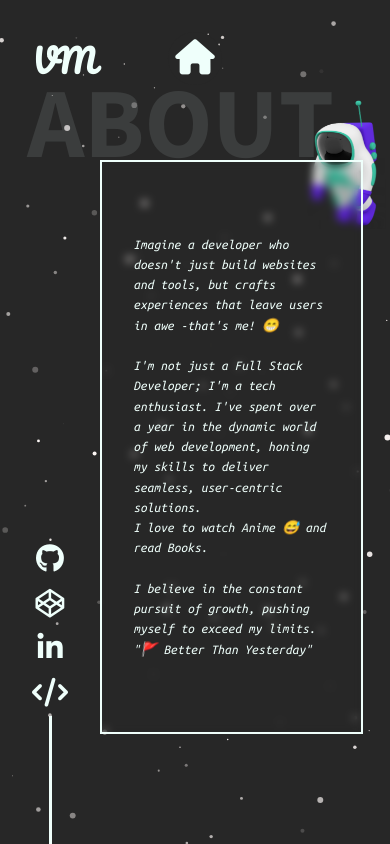
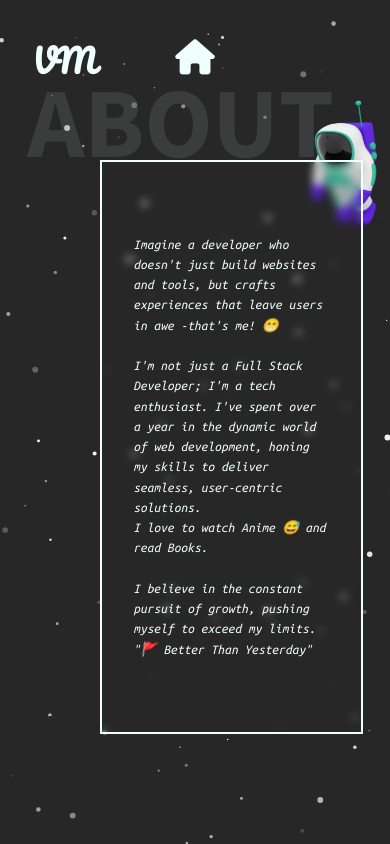
Before and after one commit to varunmukherjee1/Portfolio, a React (Create React App) app: page /about in a window 390 px wide. Built offline with nearby package versions, Linux system fonts and the light colour scheme.

Commit message:
ref link icon color changes

```diff
--- a/src/components/SocialLinks.jsx
+++ b/src/components/SocialLinks.jsx
@@ -13,7 +13,7 @@ function SocialLinks(props) {
             animate = {{scale: [0,1,1.5,1]}}
             transition = {{type: "spring" , duration: 1, delay: 1}}
         >
-            <a style = {{color: `${props.color === "dark"? darkTheme.text:darkTheme.body}`}} target = "_blank" rel="noreferrer" href = "https://github.com/varunmukherjee1">
+            <a className = "ref_link_icon" style = {{color: `${props.color === "dark"? darkTheme.text:darkTheme.body}`}} target = "_blank" rel="noreferrer" href = "https://github.com/varunmukherjee1">
                 <i className="fa-brands fa-github"></i>
             </a>
         </motion.div>
@@ -22,7 +22,7 @@ function SocialLinks(props) {
             animate = {{scale: [0,1,1.5,1]}}
             transition = {{type: "spring" , duration: 1, delay: 1.2}}
         >
-            <a style = {{color: `${props.color === "dark"? darkTheme.text:darkTheme.body}`}} target = "_blank" rel="noreferrer" href = "https://codepen.io/varunmukherjee1">
+            <a className = "ref_link_icon" style = {{color: `${props.color === "dark"? darkTheme.text:darkTheme.body}`}} target = "_blank" rel="noreferrer" href = "https://codepen.io/varunmukherjee1">
                 <i className ="fa-brands fa-codepen"></i>
             </a>
         </motion.div>
@@ -31,7 +31,7 @@ function SocialLinks(props) {
             animate = {{scale: [0,1,1.5,1]}}
             transition = {{type: "spring" , duration: 1, delay: 1.4}}
         >
-            <a style = {{color: `${props.color === "dark"? darkTheme.text:darkTheme.body}`}} target = "_blank" rel="noreferrer" href = "https://www.linkedin.com/in/varun-mukherjee-a68a121ba/">
+            <a className = "ref_link_icon" style = {{color: `${props.color === "dark"? darkTheme.text:darkTheme.body}`}} target = "_blank" rel="noreferrer" href = "https://www.linkedin.com/in/varun-mukherjee-a68a121ba/">
                 <i className="fa-brands fa-linkedin-in"></i>
             </a>
         </motion.div>
@@ -40,7 +40,7 @@ function SocialLinks(props) {
             animate = {{scale: [0,1,1.5,1]}}
             transition = {{type: "spring" , duration: 1, delay: 1.6}}
         >
-            <a style = {{color: `${props.color === "dark"? darkTheme.text:darkTheme.body}`}} target = "_blank" rel="noreferrer" href = "https://leetcode.com/varunmukherjee1/">
+            <a className = "ref_link_icon" style = {{color: `${props.color === "dark"? darkTheme.text:darkTheme.body}`}} target = "_blank" rel="noreferrer" href = "https://leetcode.com/varunmukherjee1/">
                 <i className ="fa-solid fa-code"></i>
             </a>
         </motion.div>
@@ -90,6 +90,10 @@ const Line = styled(motion.span)`
     width: 3px;
     height: 8rem;
     background-color: ${props => props.color === "dark"? darkTheme.text:darkTheme.body};
+
+    @media (max-width: 600px) {
+        background-color: ${darkTheme.body};
+    }
 `
 
 export default SocialLinks
--- a/src/index.css
+++ b/src/index.css
@@ -11,3 +11,9 @@ code {
   font-family: source-code-pro, Menlo, Monaco, Consolas, 'Courier New',
     monospace;
 }
+
+.ref_link_icon {
+  @media (max-width: 600px) {
+    color: #272727 !important;
+  }
+}
--- a/src/pages/Main.jsx
+++ b/src/pages/Main.jsx
@@ -253,8 +253,8 @@ const DarkDiv = styled.div`
               width 1s ease 0.5s;
 
   @media (max-width: 600px) {
-    height: 50%;
     width: 100%;
+    height: ${props => props.click? "50%":"0%"};
     right: 0;
   }
 `
```
